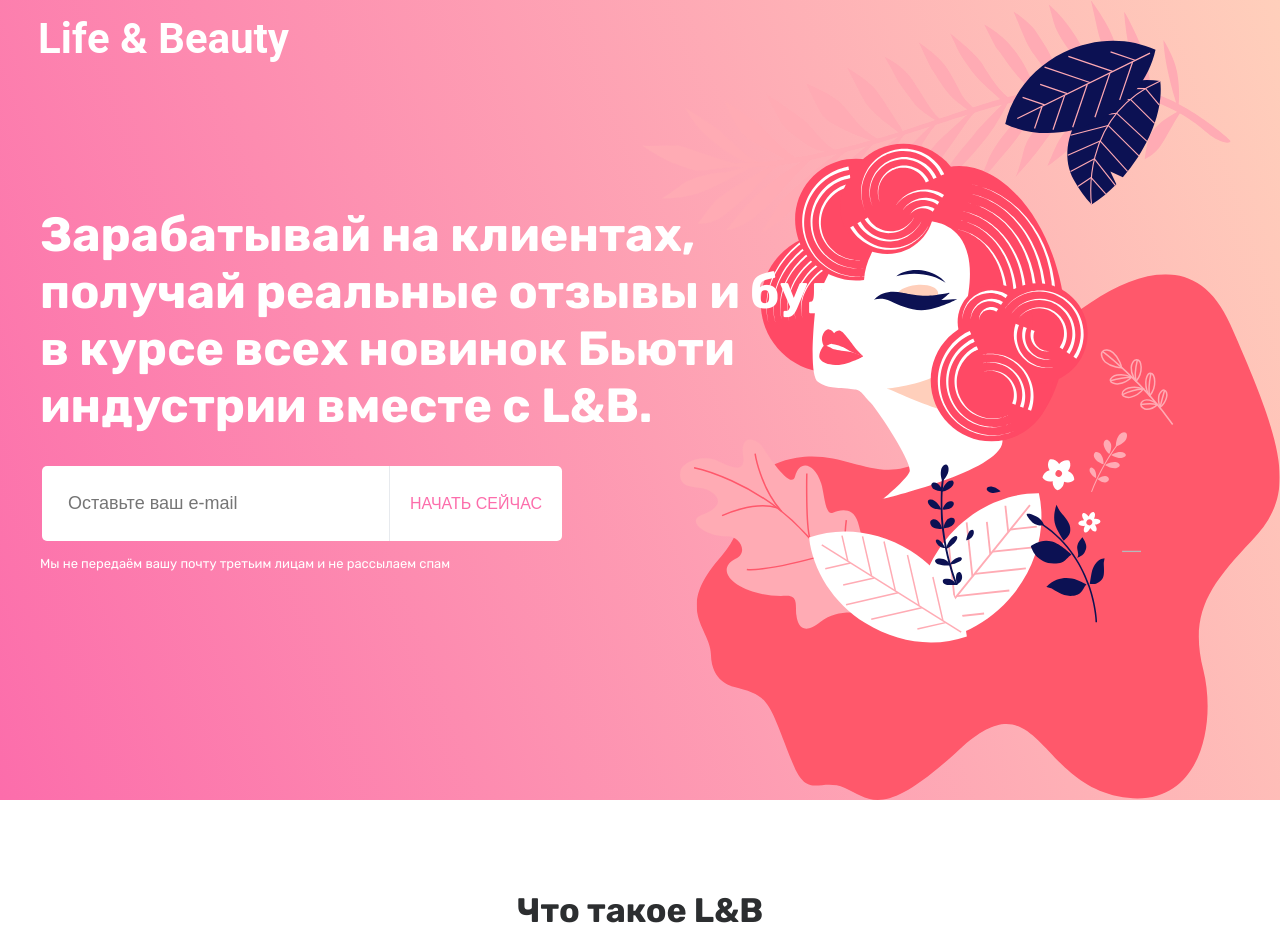
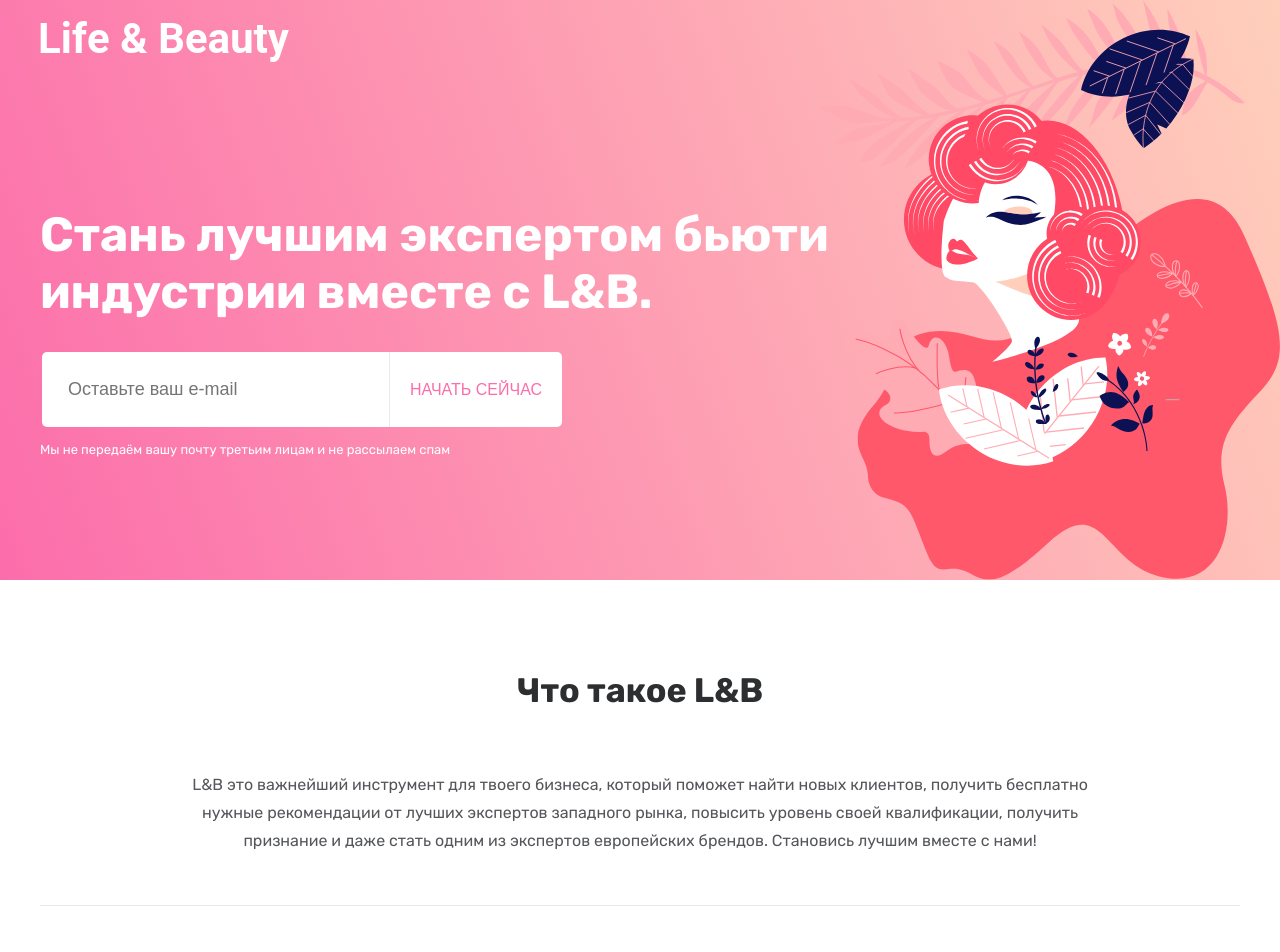
Before and after one commit to sevabrov/nails, a React (Create React App) app: page / in a window 1280 px wide. Shown: the top 952 px of the page. Built offline with nearby package versions, Linux system fonts and the light colour scheme; the HTML template or start-up script is replaced by a standard one.

Commit message:
поправили хедер

```diff
--- a/src/Components/HOC/sendEmail.js
+++ b/src/Components/HOC/sendEmail.js
@@ -1,5 +1,7 @@
 import React, {Component} from 'react';
 import axios from "axios";
+
+const server = 'https://lookandbeauty.herokuapp.com/leanding/invite';
 
 class SendEmail extends Component {
 
@@ -27,7 +29,21 @@ class SendEmail extends Component {
             axios.get('http://ip-api.com/json')
             .then(
                 response => {
-                    this.props.handlePopUp();
+                    const data = {
+                        'email': this.state.email,
+                        'ip': response.data.query,
+                        'city': response.data.city
+                    }
+                    axios.post(server, data)
+                    .then(
+                        response => {
+                            console.log('baki true',response.data)
+                        },
+                        error => {
+                            console.error('baki false',error.config)
+                        }
+                    )
+                    // this.props.handlePopUp();
                     console.log(this.state.email,response.data.query,response.data.city)
                 },
                 error => {
--- a/src/Components/about.js
+++ b/src/Components/about.js
@@ -5,14 +5,12 @@ import ScrollAnimation from 'react-animate-on-scroll';
 const About = () => {
     return (
             <div className="content">
-                <ScrollAnimation animateIn="flipInY" animateOnce={true}>
-                    <h3 className="content-title small-margin">Что такое L&B</h3>
-                </ScrollAnimation>
+                <h3 className="content-title small-margin">Что такое L&B</h3>
                 <div className="content-area about">
                     <ScrollAnimation animateIn="bounceInUp" animateOnce={true}>
-                        <p>L&B это важнейший инcтрумент для твоего бизнеса, который <b>поможет найти новых клиентов</b>,
-                            получить <b>бесплатно нужные рекомендации</b> от лучших экспертов западного рынка, <b>повысить уровень своей квалификации</b>,
-                            получить признание и даже <b>стать одним из экспертов европейских брендов</b>. Становись лучшим вместе с нами!</p>
+                        <p>L&B это важнейший инcтрумент для твоего бизнеса, который поможет найти новых клиентов,
+                            получить бесплатно нужные рекомендации от лучших экспертов западного рынка, повысить уровень своей квалификации,
+                            получить признание и даже стать одним из экспертов европейских брендов. Становись лучшим вместе с нами!</p>
                     </ScrollAnimation>
                 </div>
             </div>
--- a/src/Components/header.js
+++ b/src/Components/header.js
@@ -16,7 +16,7 @@ const Header =({handlePopUp}) => {
                 <ScrollAnimation animateIn="fadeInDown" animateOnce={true} delay={200}>
                     <SendEmail
                         position = "header"
-                        title = "Зарабатывай на клиентах, получай реальные отзывы и будь в курсе всех новинок Бьюти индустрии вместе с L&B."
+                        title = "Стань лучшим экспертом бьюти индустрии вместе с L&B."
                         inputDesc = "Мы не передаём вашу почту третьим лицам и не рассылаем спам"
                         mobileView = {true}
                         handlePopUp = {handlePopUp}
--- a/src/styling/header.scss
+++ b/src/styling/header.scss
@@ -1,6 +1,6 @@
 .header {
-    height: 100vh;
-    min-height: 600px;
+    height: 70vh;
+    min-height: 400px;
     width: 100%;
     background: #fc6dab;
     background-image: url('./img/header-bg.svg'); /* fallback */
@@ -9,6 +9,7 @@
     background-repeat: no-repeat;
     background-position: 100%;
     margin-bottom: 90px;
+    padding-bottom: 20px;
     &-top {
         display: flex;
         align-items: center;
--- a/src/styling/index.scss
+++ b/src/styling/index.scss
@@ -50,12 +50,14 @@ a {
     box-shadow: none;
     border-radius: 5px;
     cursor: pointer;
-    transition: all 0.8s;
-    &:hover,
+    transition: all 0.3s;
+    &:hover{
+        background-color: #FFCFBB;
+        color: #fff;
+        transition: all 0.3s;
+    }
     &:focus {
-        box-shadow: inset 0 0 50px 30px #FF4965;
-        color: #fff;
-        transition: all 0.8s;
+        background-color: #0C1153;
     }
 }
 
```
